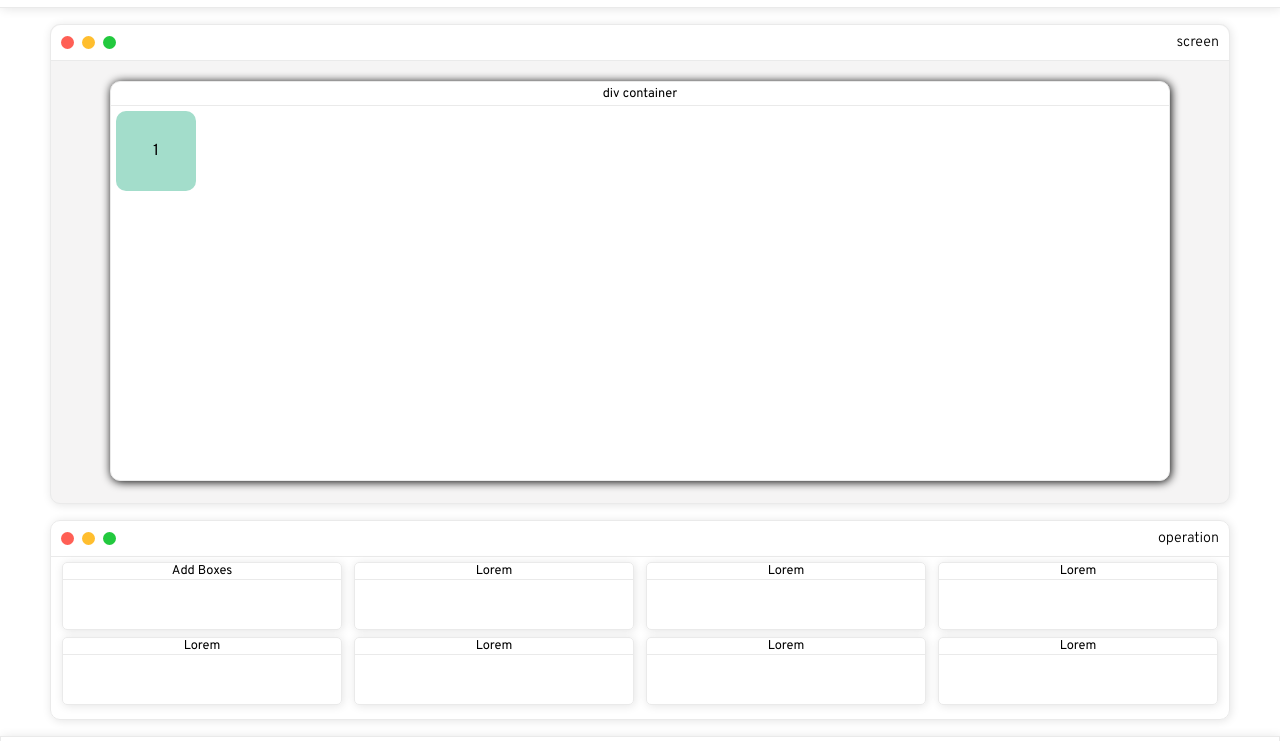
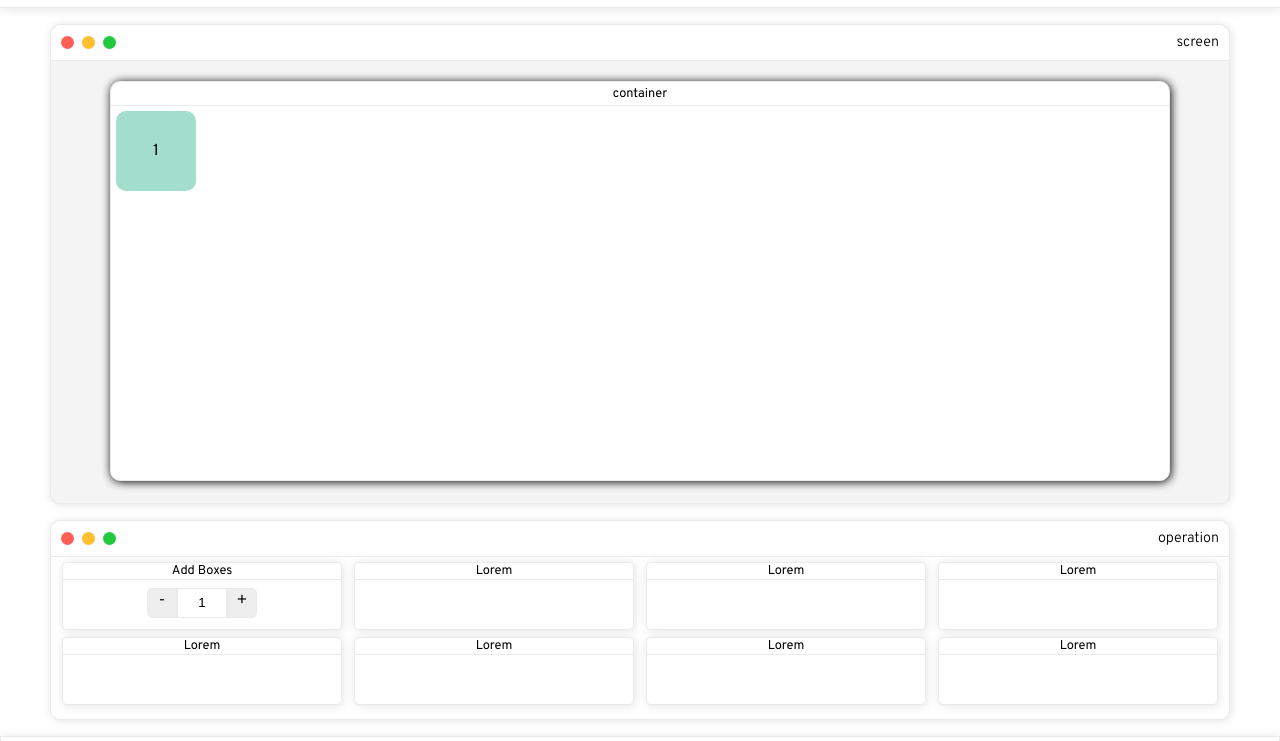
Before and after one commit to hyunwoome/css-flex-screen, a website: page src/index.html in a window 1280 px wide. Shown: the part 32-773 px from the top of the page. Drawn offline with Linux system fonts and the light colour scheme.

Commit message:
Add Decrease and Increase Button for Box

```diff
--- a/css/index.css
+++ b/css/index.css
@@ -194,6 +194,54 @@
 	box-shadow: 1px 1px 10px #e4e4e4;
 }
 
+.operator__add-button-form {
+	height: 70%;
+	display: flex;
+	justify-content: center;
+	align-items: center;
+}
+
+.operator__add-number {
+	text-align: center;
+	width: 50px;
+	height: 30px;
+	border: 1px solid #eaeaea;
+	font-weight: 400;
+}
+
+.operator__add-button {
+	display: flex;
+	justify-content: center;
+	border: 1px solid #eaeaea;
+	width: 30px;
+	height: 30px;
+	background-color: #eee;
+	font-weight: 300;
+	font-size: 1.1rem;
+}
+
+.operator__add-button:hover {
+	cursor: pointer;
+	background-color: #f1f3f5;
+	box-shadow: 1px 1px 10px #e4e4e4;
+}
+
+#decrease {
+	border-top-left-radius: 5px;
+	border-bottom-left-radius: 5px;
+}
+
+#increase {
+	border-top-right-radius: 5px;
+	border-bottom-right-radius: 5px;
+}
+
+input[type='number']::-webkit-inner-spin-button,
+input[type='number']::-webkit-outer-spin-button {
+	-webkit-appearance: none;
+	margin: 0;
+}
+
 .operator__add-header {
 	display: flex;
 	font-size: 0.8rem;
@@ -206,14 +254,6 @@
 	justify-content: space-around;
 	width: 100%;
 	height: 40%;
-}
-
-.operator__add2 {
-	width: 24%;
-	height: 90%;
-	border: 1px solid #eaeaea;
-	border-radius: 5px;
-	box-shadow: 1px 1px 10px #e4e4e4;
 }
 
 /* * Footer */
--- a/js/index.js
+++ b/js/index.js
@@ -1 +1,7 @@
-window.onload = function () {};
+window.onload = function () {
+	const decreaseButton = document.querySelector('#decrease');
+	const increaseButton = document.querySelector('#increase');
+	const inputNumber = document.querySelector('#number').value;
+
+	decreaseButton.addEventListener('click', function () {});
+};
--- a/src/index.html
+++ b/src/index.html
@@ -35,7 +35,7 @@
 				</div>
 				<div class="palette">
 					<div class="palette__header">
-						<p>div container</p>
+						<p>container</p>
 					</div>
 					<div class="palette__article">
 						<div class="palette__box box1">1</div>
@@ -59,6 +59,19 @@
 							<div class="operator__add-header">
 								<p>Add Boxes</p>
 							</div>
+							<form class="operator__add-button-form">
+								<div class="operator__add-button" id="decrease">-</div>
+								<input
+									class="operator__add-number"
+									type="number"
+									id="number"
+									value="1"
+									readonly
+									max="10"
+									min="1"
+								/>
+								<div class="operator__add-button" id="increase">+</div>
+							</form>
 						</div>
 						<div class="operator__add">
 							<div class="operator__add-header">
```
